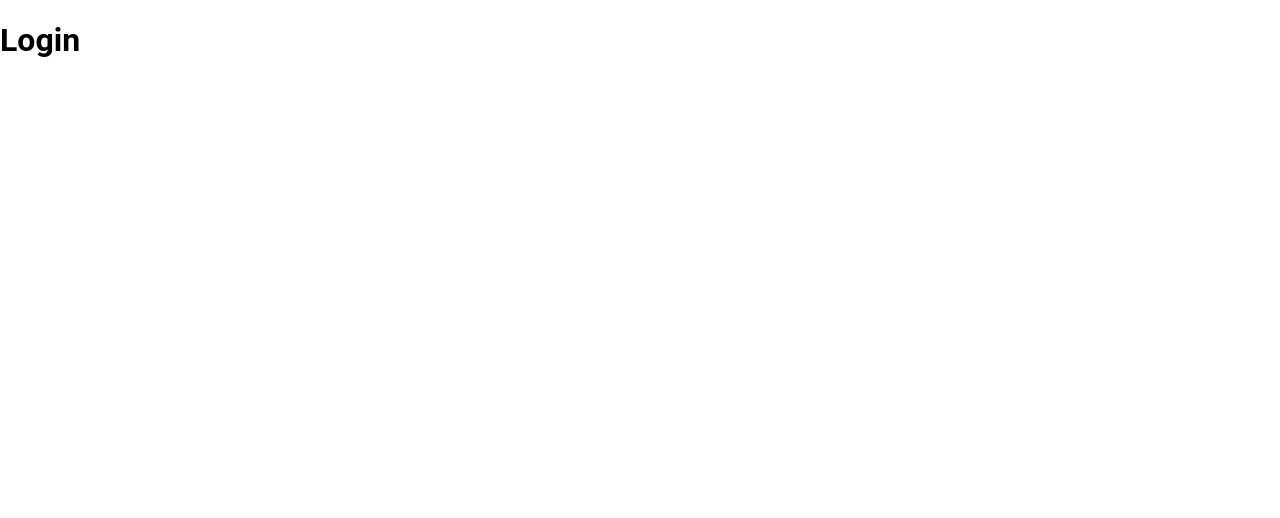
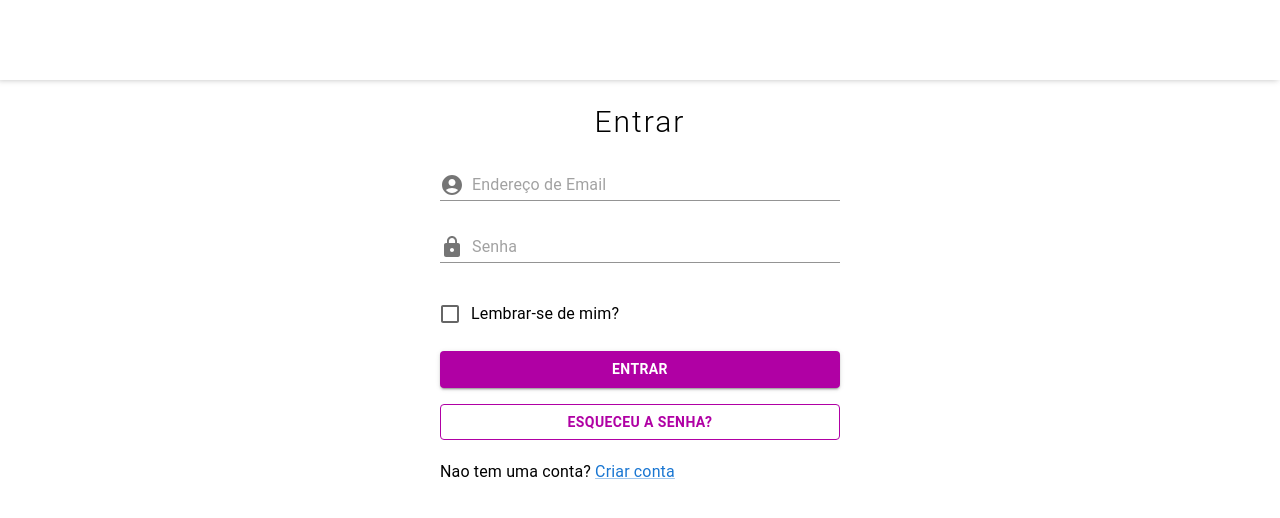
Before and after one commit to abreuthrj/ufjf-ihc, a React (Vite) app: page /login in a window 1280 px wide. Shown: the top 518 px of the page. Built offline with nearby package versions, Linux system fonts and the light colour scheme.

Commit message:
✨ NEW: login page finished

```diff
--- a/package.json
+++ b/package.json
@@ -12,6 +12,7 @@
   "dependencies": {
     "@emotion/react": "^11.10.5",
     "@emotion/styled": "^11.10.5",
+    "@mui/icons-material": "^5.10.16",
     "@mui/material": "^5.10.15",
     "localforage": "^1.10.0",
     "match-sorter": "^6.3.1",
--- a/src/components/Header/styles.ts
+++ b/src/components/Header/styles.ts
@@ -6,5 +6,4 @@ export const TopBar = styled(Box)((props) => ({
   height: 80,
   boxShadow: "-2px 0 6px #00000040",
   marginBottom: 24,
-  padding: 2,
 }));
--- a/src/pages/Login/index.tsx
+++ b/src/pages/Login/index.tsx
@@ -1,7 +1,123 @@
-import React from "react";
+import AccountCircleIcon from "@mui/icons-material/AccountCircle";
+import LockIcon from "@mui/icons-material/Lock";
+import { FormControlLabel } from "@mui/material";
+import InputAdornment from "@mui/material/InputAdornment";
+import React, { useState } from "react";
+import { useNavigate } from "react-router-dom";
+import Header from "../../components/Header";
+import {
+  AnotherOptions,
+  CheckboxLabel,
+  Container,
+  Content,
+  CustomButton,
+  CustomInput,
+  ErrorFeedback,
+  Form,
+  InputContainer,
+  Links,
+  LinksText,
+  RememberCheckbox,
+  Title,
+} from "./styles";
 
 const Login: React.FC = () => {
-  return <h1>Login</h1>;
+  interface IUser {
+    validEmail: string;
+    validPassword: string;
+  }
+  const navigate = useNavigate();
+  const [email, setEmail] = useState("");
+  const [password, setPassword] = useState("");
+  const [loginStatus, setLoginStatus] = useState("");
+
+  const handleEmailInput = (e: React.ChangeEvent<HTMLInputElement>) => {
+    setEmail(e.target.value);
+  };
+  const handlePasswordInput = (e: React.ChangeEvent<HTMLInputElement>) => {
+    setPassword(e.target.value);
+  };
+
+  const handleSubmit = (e: React.MouseEvent<HTMLButtonElement>) => {
+    // User test to a valid login
+    const validLogin: IUser = {
+      validEmail: "exemplo@gmail.com",
+      validPassword: "exemplo123",
+    };
+
+    if (
+      !(
+        email === validLogin.validEmail && password === validLogin.validPassword
+      )
+    ) {
+      setLoginStatus("Error");
+    } else {
+      navigate("/");
+      setLoginStatus("Success");
+    }
+  };
+
+  return (
+    <>
+      <Header />
+      <Container>
+        <Content>
+          <Title variant="h1">Entrar</Title>
+          <Form>
+            {loginStatus == "Error" && (
+              <ErrorFeedback>Email ou Senha incorretos</ErrorFeedback>
+            )}
+
+            <InputContainer>
+              <CustomInput
+                startAdornment={
+                  <InputAdornment position="start">
+                    <AccountCircleIcon />
+                  </InputAdornment>
+                }
+                placeholder="Endereço de Email"
+                type="email"
+                onChange={handleEmailInput}
+                required
+              />
+            </InputContainer>
+            <InputContainer>
+              <CustomInput
+                startAdornment={
+                  <InputAdornment position="start">
+                    <LockIcon />
+                  </InputAdornment>
+                }
+                required
+                placeholder="Senha"
+                type="password"
+                onChange={handlePasswordInput}
+              />
+            </InputContainer>
+
+            <FormControlLabel
+              control={<RememberCheckbox />}
+              label={<CheckboxLabel>Lembrar-se de mim?</CheckboxLabel>}
+            />
+
+            <CustomButton
+              variant="contained"
+              type="submit"
+              onClick={handleSubmit}
+            >
+              Entrar
+            </CustomButton>
+            <CustomButton variant="outlined">Esqueceu a senha?</CustomButton>
+          </Form>
+          <AnotherOptions>
+            <LinksText>
+              Nao tem uma conta? <Links href="/register">Criar conta</Links>
+            </LinksText>
+          </AnotherOptions>
+        </Content>
+      </Container>
+    </>
+  );
 };
 
 export default Login;
--- a/src/pages/Login/styles.ts
+++ b/src/pages/Login/styles.ts
@@ -0,0 +1,93 @@
+import styled from "@emotion/styled";
+import { Button, Checkbox, Input, Link, Typography } from "@mui/material";
+
+export const Container = styled.div`
+  margin: 0;
+  padding: 0 10px;
+  box-sizing: border-box;
+  display: flex;
+  align-items: center;
+  flex-direction: column;
+  text-align: center;
+  justify-content: center;
+`;
+
+export const Title = styled(Typography)((props) => ({
+  fontWeight: 300,
+  letterSpacing: 2,
+  fontSize: 30,
+  marginBottom: 30,
+}));
+
+export const ErrorFeedback = styled(Typography)((props) => ({
+  textAlign: "left",
+  backgroundColor: "#FF807B",
+  color: "#F10800",
+  padding: 6,
+  borderRadius: 4,
+  marginBottom: 16,
+}));
+
+export const Content = styled.div`
+  max-width: 400px;
+  width: 100%;
+`;
+
+export const Form = styled.form`
+  display: flex;
+  flex-direction: column;
+  margin-bottom: 20px;
+`;
+
+export const InputContainer = styled.div`
+  display: flex;
+`;
+
+export const CustomInput = styled(Input)((props) => ({
+  marginBottom: 30,
+  width: "100%",
+
+  ["@media (max-width: 480px)"]: {
+    fontSize: 20,
+  },
+}));
+
+export const RememberCheckbox = styled(Checkbox)((props) => ({}));
+
+export const CheckboxLabel = styled.label`
+  font-size: 16px;
+`;
+
+export const CustomButton = styled(Button)((props) => ({
+  marginTop: 16,
+  fontWeight: 600,
+  backgroundColor: props.variant === "outlined" ? "transparent" : "#B000A4",
+  borderColor: "#B000A4",
+  color: props.variant === "outlined" ? "#B000A4" : "white",
+  "&:hover": {
+    backgroundColor: props.variant === "outlined" ? "#91008809" : "#910088",
+    color: props.variant === "outlined" ? "#910088" : "white",
+    borderColor: "#910088",
+  },
+  ["@media (max-width: 480px)"]: {
+    fontSize: 18,
+  },
+}));
+
+export const AnotherOptions = styled.div`
+  display: flex;
+`;
+
+export const Links = styled(Link)((props) => ({
+  "&:hover": {
+    cursor: "pointer",
+  },
+}));
+
+export const LinksText = styled(Typography)((props) => ({
+  fontSize: 16,
+
+  ["@media (max-width: 480px)"]: {
+    fontSize: 18,
+  },
+}));
```
Also changed, not shown: 1 other file (tests, documents, lock files or other folders).
